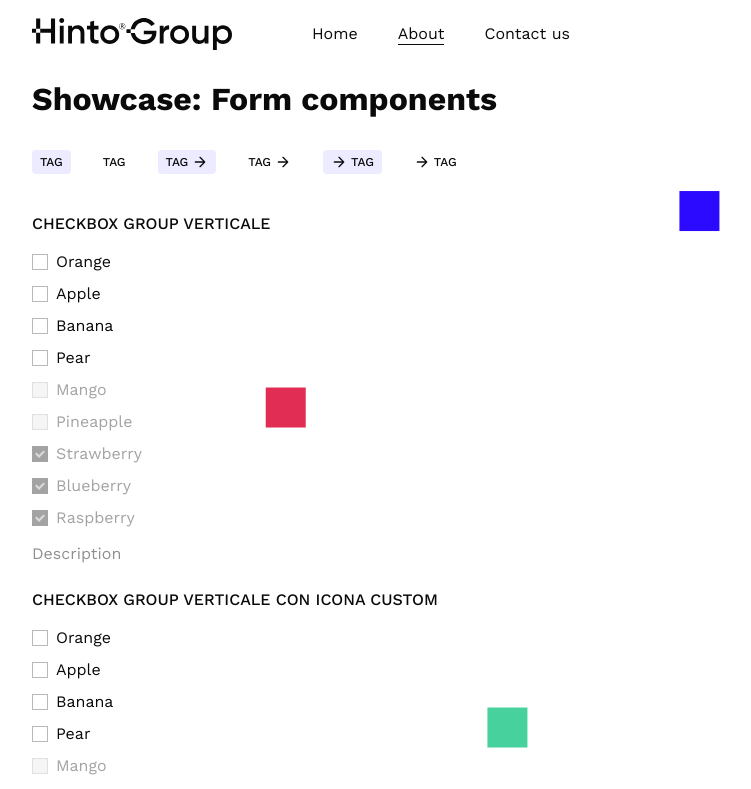
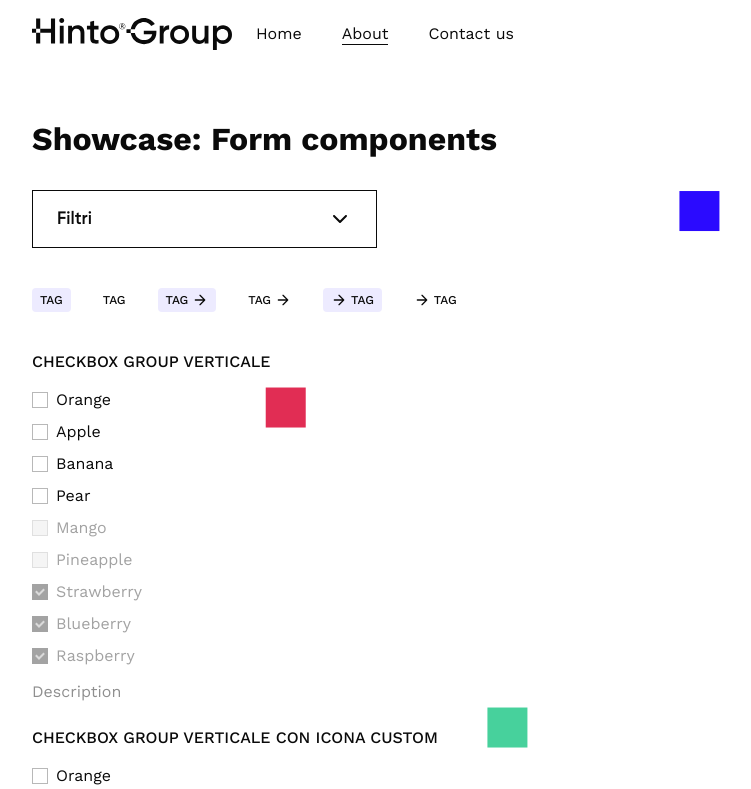
Before and after one commit to Giulio-source/ns-hinto, a React (Vite) app: page / in a window 1280 px wide. Shown: the top 789 px of the page, without its empty margins (0-751 px from the left). Built offline with nearby package versions, Linux system fonts and the light colour scheme.

Commit message:
add filter component

```diff
--- a/src/commons/FormComponents/Select/Select.style.ts
+++ b/src/commons/FormComponents/Select/Select.style.ts
@@ -114,7 +114,8 @@ export const StyledSelect = styled.select<{
 `;
 
 export const StyledSelectWrapper = styled.div<{ theme: Theme }>`
-  min-width: 320px;
+  width: 100%;
+  max-width: 320px;
 `;
 
 export const StyledCustomSelect = styled.div`
--- a/src/commons/Theme.ts
+++ b/src/commons/Theme.ts
@@ -363,24 +363,34 @@ export const BodyS_Narrow_CSS = css`
   font-family: "Work Sans", sans-serif;
   font-weight: 400;
 
+  font-size: 16px;
+  line-height: 24px;
+
+  /*
+  ? DA CHIEDERE A JESSICA
   font-size: 12px;
   line-height: 20px;
 
   @media screen and (min-width: ${DesktopBR}) {
     font-size: 16px;
     line-height: 24px;
-  }
+  } */
 `;
 
 export const LabelS_CSS = css`
   font-family: "Work Sans", sans-serif;
   font-weight: 500;
 
+  font-size: 16px;
+  line-height: 20px;
+
+  /*
+  ? DA CHIEDERE A JESSICA
   font-size: 12px;
   line-height: 16px;
 
   @media screen and (min-width: ${DesktopBR}) {
     font-size: 16px;
     line-height: 20px;
-  }
+  } */
 `;
--- a/src/commons/UI/Button.tsx
+++ b/src/commons/UI/Button.tsx
@@ -86,8 +86,8 @@ export const StyledButton = styled.button<StyledButtonProps & { as: string }>`
         color: ${Colors.neutral0};
         background-color: ${Colors.neutral900};
         &:disabled {
-          color: ${Colors.neutral600};
-          background-color: ${Colors.neutral800};
+          color: ${Colors.neutral200};
+          background-color: ${Colors.neutral100};
           cursor: default;
         }
         &:not(:disabled):active {
--- /dev/null
+++ b/src/components/Filter/Filter.style.ts
@@ -0,0 +1,39 @@
+import styled from "styled-components";
+import { Colors } from "../../commons/Theme";
+import { StyledIcon } from "../Icons/Icon";
+
+export const StyledFilter = styled.div<{
+  $maxHeight: number;
+  $open: boolean;
+  $showOverflow: boolean;
+}>`
+  width: 345px;
+  padding: 16px 24px;
+  border: 1px solid ${Colors.neutral900};
+  background: rgba(255, 255, 255, 0.6);
+  backdrop-filter: blur(16px);
+  cursor: pointer;
+  transition: max-height 0.5s;
+  max-height: ${({ $open, $maxHeight }) =>
+    $open ? `${$maxHeight}px` : "58px"};
+  overflow: ${({ $showOverflow }) => ($showOverflow ? "visible" : "hidden")};
+`;
+
+export const StyledFilterHeader = styled.div<{ $open: boolean }>`
+  display: flex;
+  align-items: center;
+  justify-content: space-between;
+
+  ${StyledIcon} {
+    transition: transform 0.3s;
+    transform: rotate(${({ $open }) => ($open ? "-180deg" : "0deg")});
+  }
+`;
+
+export const StyledFilterBody = styled.div`
+  margin-top: 24px;
+
+  display: flex;
+  flex-direction: column;
+  gap: 24px;
+`;
--- /dev/null
+++ b/src/components/Filter/Filter.tsx
@@ -0,0 +1,68 @@
+import { useEffect, useState } from "react";
+import { Label } from "../../commons/Theme";
+import { Button } from "../../commons/UI/Button";
+import { ChevronDown } from "../Icons/ChevronDown";
+import { Icon } from "../Icons/Icon";
+import {
+  StyledFilter,
+  StyledFilterBody,
+  StyledFilterHeader,
+} from "./Filter.style";
+import { FilterProp } from "./Filter.type";
+
+const heightClosedFilter = 56;
+const heightSelectWithPadding = 112;
+const heightButtonWithPadding = 80;
+const heightBorder = 2;
+
+export const Filter = ({
+  filters,
+  disabled,
+  onFilter,
+  activeFilters,
+}: FilterProp) => {
+  const [open, setOpen] = useState<boolean>(false);
+  const [showOverflow, setShowOverflow] = useState<boolean>(false);
+  const numberOfFilters = activeFilters.filter((x) => x).length;
+
+  useEffect(() => {
+    if (open) {
+      setTimeout(() => {
+        setShowOverflow(open);
+      }, 400);
+    } else {
+      setShowOverflow(open);
+    }
+  }, [open]);
+
+  return (
+    <StyledFilter
+      $open={open}
+      $showOverflow={showOverflow}
+      $maxHeight={
+        filters.props.children.length * heightSelectWithPadding +
+        heightButtonWithPadding +
+        heightClosedFilter +
+        heightBorder
+      }
+    >
+      <StyledFilterHeader $open={open} onClick={() => setOpen((prev) => !prev)}>
+        <Label size="m" $weight={600}>
+          Filtri {numberOfFilters > 0 ? `(${numberOfFilters})` : null}
+        </Label>
+        <Icon width="24px" fill="currentColor" Icon={ChevronDown} />
+      </StyledFilterHeader>
+      <StyledFilterBody>
+        {filters}
+        <Button
+          label="Applica"
+          disabled={disabled}
+          onClick={() => {
+            onFilter();
+            setOpen(false);
+          }}
+        />
+      </StyledFilterBody>
+    </StyledFilter>
+  );
+};
--- /dev/null
+++ b/src/components/Filter/Filter.type.ts
@@ -0,0 +1,6 @@
+export type FilterProp = {
+  filters: React.ReactElement;
+  disabled: boolean;
+  onFilter: () => void;
+  activeFilters: string[];
+};
--- a/src/components/Header/Header.style.ts
+++ b/src/components/Header/Header.style.ts
@@ -3,7 +3,7 @@ import { Colors } from "../../commons/Theme";
 
 export const StyledHeader = styled.header`
   position: fixed;
-  height: 68px;
+  min-height: 68px;
   width: 100%;
   top: 0px;
   background: rgba(255, 255, 255, 0.8);
--- a/src/components/Header/Header.tsx
+++ b/src/components/Header/Header.tsx
@@ -29,10 +29,7 @@ export const Header = () => {
   return (
     <StyledHeader>
       <StyledSectionContent>
-        <Flex
-          $alignItems="center"
-          $gap={64}
-        >
+        <Flex $alignItems="center" $gap={8} wrap="nowrap">
           <Icon
             Icon={MainLogo}
             width="160px"
--- a/src/showcase/ShowcaseForm.tsx
+++ b/src/showcase/ShowcaseForm.tsx
@@ -8,8 +8,9 @@ import { Input } from "../commons/FormComponents/Input/Input";
 import { Select } from "../commons/FormComponents/Select/Select";
 import { TextArea } from "../commons/FormComponents/TextArea/TextArea";
 import { Section } from "../commons/Section";
+import { Flex } from "../commons/Theme";
 import { Tag } from "../commons/UI/Tag";
-import { Flex } from "../commons/Theme";
+import { Filter } from "../components/Filter/Filter";
 import { ArrowRight } from "../components/Icons/ArrowRight";
 import { Plus } from "../components/Icons/Plus";
 
@@ -32,11 +33,38 @@ export const ShowcaseForm = () => {
   const [textArea4, setTextArea4] = useState<string>("");
   const [select1, setSelect1] = useState<string>("");
   const [select2, setSelect2] = useState<string>("");
+  const [select3, setSelect3] = useState<string>("");
+  const [select4, setSelect4] = useState<string>("");
 
   return (
     <>
       <Section $defaultPadding>
-        <h1>Showcase: Form components</h1>
+        <h1 style={{ marginTop: "40px" }}>Showcase: Form components</h1>
+        <Flex style={{ marginBottom: "40px" }} $gap={24}>
+          <Filter
+            activeFilters={[select3, select4]}
+            disabled={!select3 && !select4}
+            onFilter={() => console.log("Filterinnnn")}
+            filters={
+              <>
+                <Select
+                  id="select-competenza"
+                  label="competenza"
+                  options={["Drupal", "React", "Gatsby"]}
+                  value={select3}
+                  onChange={setSelect3}
+                />
+                <Select
+                  id="select-stato-evento"
+                  label="stato dell'evento"
+                  options={["In corso", "Fatto", "Testing"]}
+                  value={select4}
+                  onChange={setSelect4}
+                />
+              </>
+            }
+          />
+        </Flex>
         <Flex style={{ marginBottom: "40px" }} $gap={24}>
           <Tag label="tag" />
           <Tag label="tag" disabled />
```
